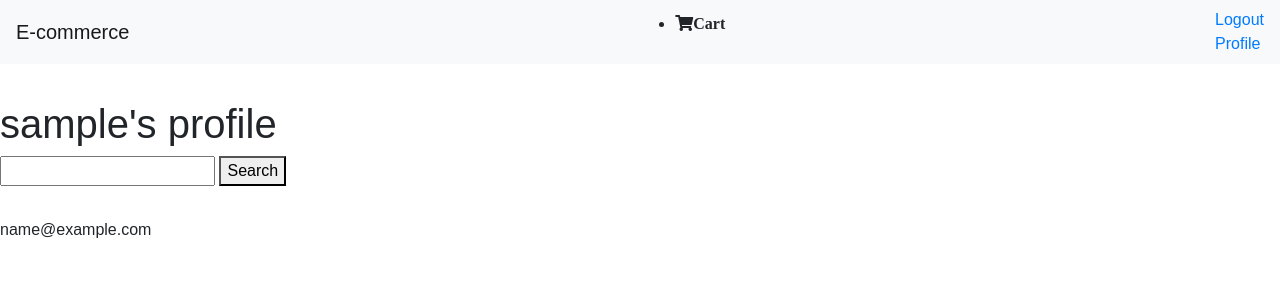
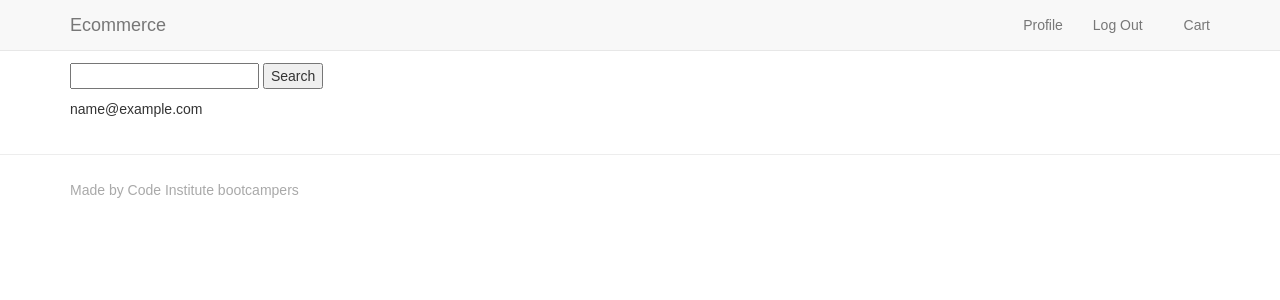
Before and after one commit to Spagettileg/pbf-e-commerce, a Django app: page /accounts/profile/ in a window 1280 px wide. Shown: the top 300 px of the page. Run offline with Django 3.2, Linux system fonts and the light colour scheme; the visitor is signed in with stand-in values (Sample User, id 1); data comes from the database, SQL or seed files in the repository; some libraries are stand-ins or nearby versions; some web fonts are replaced.

Commit message:
Bootstrap 3 links added

```diff
--- a/templates/base.html
+++ b/templates/base.html
@@ -1,64 +1,73 @@
 {% load staticfiles %}
+<!DOCTYPE html>
+<html lang="en">
 <head>
     <meta charset="UTF-8">
     <meta name="viewport" content="width=device-width, initial-scale=1.0">
     <meta http-equiv="X-UA-Compatible" content="ie=edge">
-    <title>E-Commerce</title>
-
-    <!-- Latest compiled and minified CSS -->
-    <link rel="stylesheet" href="https://maxcdn.bootstrapcdn.com/bootstrap/4.3.1/css/bootstrap.min.css">
-
-    <!-- Font Awesome -->
-    <link rel="stylesheet" href="https://use.fontawesome.com/releases/v5.8.2/css/all.css" integrity="sha384-oS3vJWv+0UjzBfQzYUhtDYW+Pj2yciDJxpsK1OYPAYjqT085Qq/1cq5FLXAZQ7Ay" crossorigin="anonymous">
-
-    <!-- Personal CSS -->
-    <link rel="stylesheet" href="{% static 'css/custom.css' %}" type="text/css" />
-
+    <title>Ecommerce</title>
+    <link rel="stylesheet" href="https://cdnjs.cloudflare.com/ajax/libs/bootswatch/3.3.7/cerulean/bootstrap.min.css">
+    <link rel="stylesheet" href="{% static 'font-awesome/css/fontawesome.min.css' %}">
+    <link rel="stylesheet" href="{% static 'css/custom.css' %}">
+    <script src="https://cdnjs.cloudflare.com/ajax/libs/jquery/3.2.1/jquery.min.js"></script>
+    <script src="https://cdnjs.cloudflare.com/ajax/libs/twitter-bootstrap/3.3.7/js/bootstrap.min.js"></script>
 </head>
 <body>
-
-    <nav class="navbar bg-light navbar-light fixed-top">
-        <a class="navbar-brand" href="/">E-commerce</a>
-        <ul>
-            <li class="navbar-right">
-                <a href="{% url 'view_cart' %}"></a>
-                <i class="trolley fas fa-shopping-cart">Cart</i>
-                <!-- If product count greater then 0 = warning message to user -->
+    <!-- Fixed masthead -->
+    <nav class="navbar navbar-masthead navbar-default navbar-fixed-top">
+        <div class="container">
+            <div class="navbar-header">
+                <button type="button" class="navbar-toggle collapsed" data-toggle="collapse" data-target="#navbar" aria-expanded="false" aria-controls="navbar">
+                    <span class="sr-only">Toggle navigation</span>
+                    <span class="icon-bar"></span>
+                    <span class="icon-bar"></span>
+                    <span class="icon-bar"></span>
+                </button>
+                <a class="navbar-brand" href="/">Ecommerce</a>
+            </div>
+            <div id="navbar" class="navbar-collapse collapse">
+                <ul class="nav navbar-nav navbar-right">
+                    {% if user.is_authenticated %}
+                        <li><a href="{% url 'profile' %}">Profile</a></li>
+                        <li><a href="{% url 'logout' %}">Log Out</a></li>
+                    {%  else %}
+                        <li><a href="{% url 'register' %}">Register</a></li>
+                        <li><a href="{% url 'login' %}">Log In</a></li>
+                    {% endif %}
+                    <li>
+                        <a href="{% url 'view_cart' %}">
+                            <i class="glyphicon glyphicon-shopping-cart"></i>Cart
                             {% if product_count > 0 %}
                             <label class="badge badge-warning">{{ product_count }}</label>
                             {% endif %}
+                        </a>
                     </li>
                 </ul>
-        <ul class="navbar-nav navbar-right">
-            {% if user.is_authenticated %}
-                <li><a href="{% url 'logout' %}">Logout</a></li>
-                <li><a href="{% url 'profile' %}">Profile</a></li>
-            {% else %}
-                <li><a href="{% url 'login' %}">Login</a></li>
-                <li><a href="{% url 'registration' %}">Register</a></li>
-            {% endif %}
-        </ul>
+            </div>
+        </div>
     </nav>
-
-    <h1>{% block page_heading %}{% endblock %}</h1>
-
     {% if messages %}
-    <div>
-        {% for message in messages %} {{ message }} {% endfor %}
+        <div class="alert alert-success">
+            <div class="messages">
+                {% for message in messages %}
+                    {{ message }}
+                {% endfor %}
+            </div>
         </div>
     {% endif %}
+    <div class="container">
         <div class="display">
-        <form action="{% url 'search' %}" method="GET">
+            <form action="{% url 'search' %}" method="get">
                 <input type="text" name="q">
-            <button type="submit">Search</button>
+                <button type="search">Search</button>
             </form>
         </div>
-    {% block content %}{% endblock %}
-
-    <!-- Add Javascript Library Files -->
-
-    <script src="https://ajax.googleapis.com/ajax/libs/jquery/3.4.1/jquery.min.js"></script>
-    <script src="https://cdnjs.cloudflare.com/ajax/libs/popper.js/1.14.7/umd/popper.min.js"></script>
-    <script src="https://maxcdn.bootstrapcdn.com/bootstrap/4.3.1/js/bootstrap.min.js"></script>
+        {% block content %} {% endblock %}
+    </div>
+    <footer>
+        <div class="container">
+            <p>Made by Code Institute bootcampers</p>
+        </div>
+    </footer>
 </body>
 </html>
```
Lines whose indentation alone changed are shown as unchanged.
